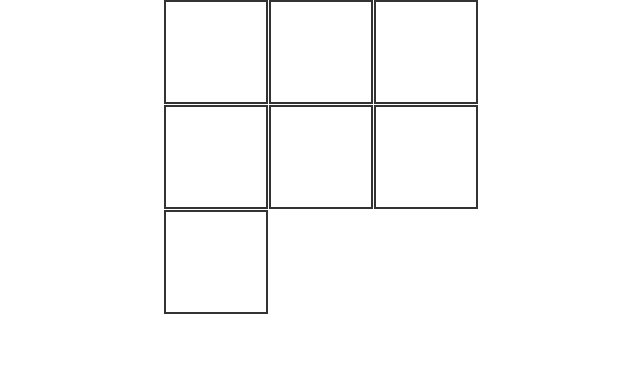
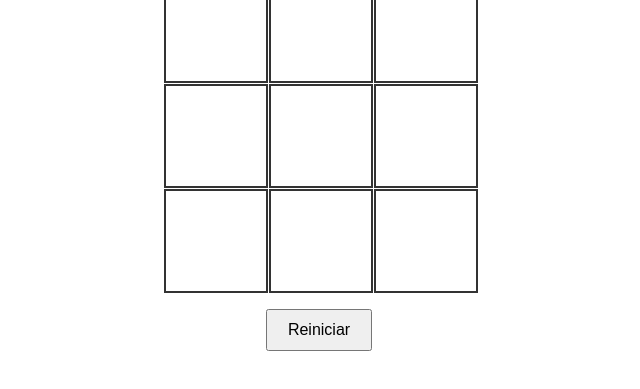
Before and after one commit to riqueikki/jogo-da-velha, a plain HTML site: page index.html in a window 1280 px wide. Shown: the part 283-672 px from the top of the page, without its empty margins (321-961 px from the left). Drawn offline with Linux system fonts and the light colour scheme.

Commit message:
Update index.html
Signed-off-by: Henrique Pereira Brandão <145508297+riqueikki@users.noreply.github.com>

```diff
--- a/index.html
+++ b/index.html
@@ -17,4 +17,13 @@
     <div class="cell" data-cell></div>
     <div class="cell" data-cell></div>
     <div class="cell" data-cell></div>
-    <div class="cell" data-
+    <div class="cell" data-cell></div>
+    <div class="cell" data-cell></div>
+  </div>
+
+  <button id="restartButton">Reiniciar</button>
+
+  <!-- 🔥 IMPORTANTE: script vem no fim do body -->
+  <script src="script.js"></script>
+</body>
+</html>
```
